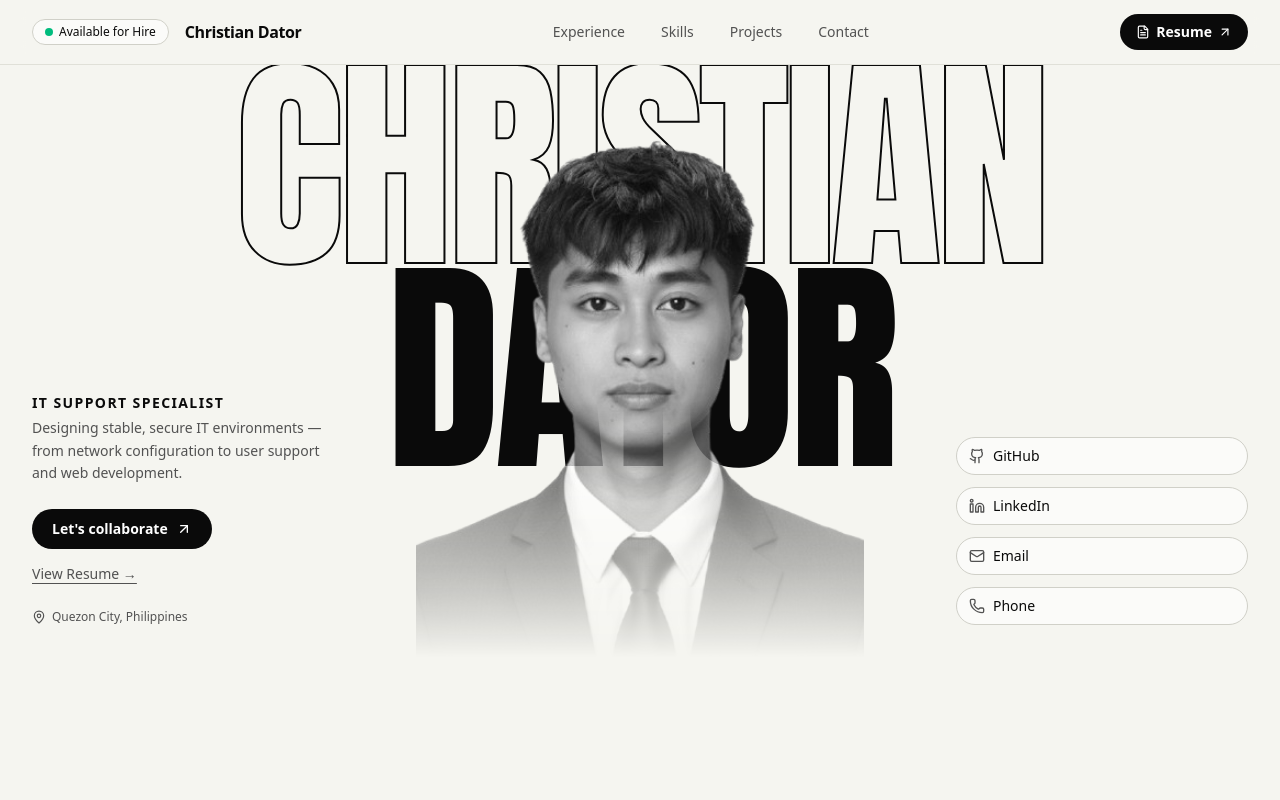
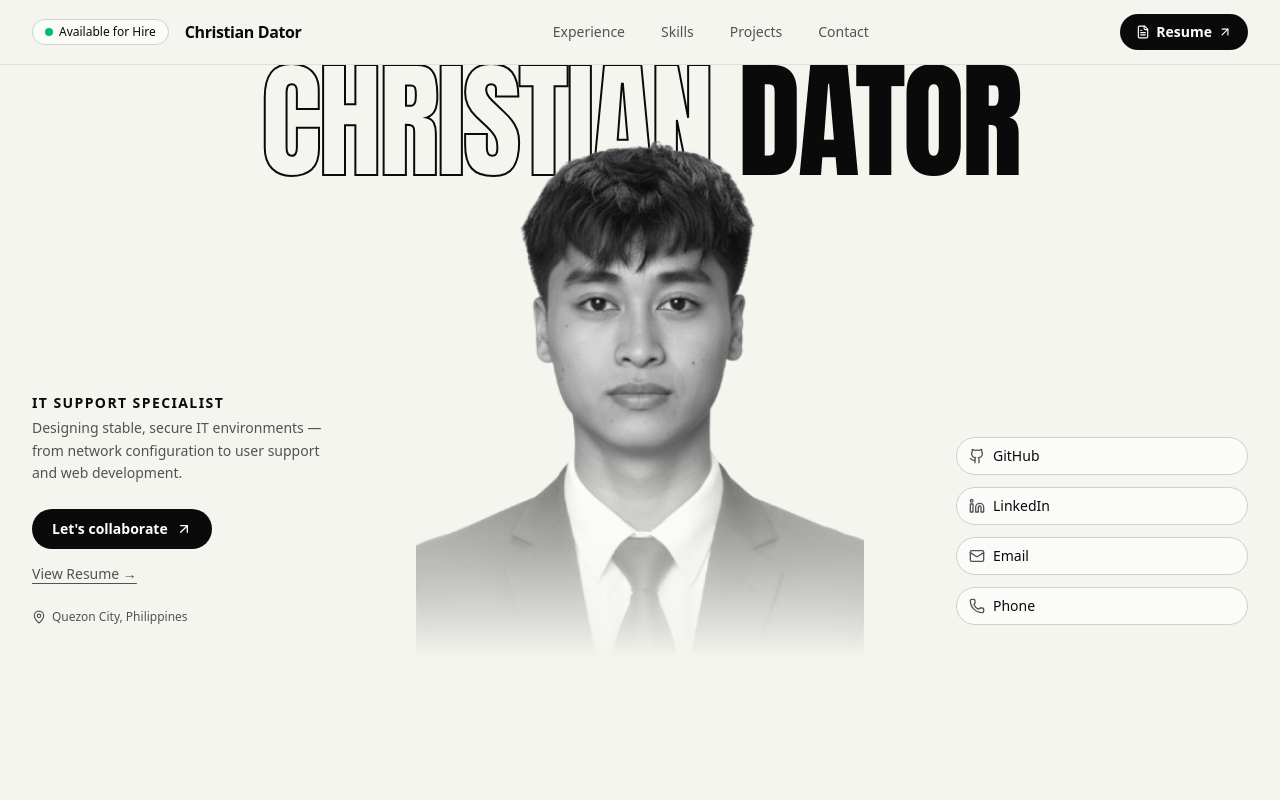
Before and after one commit to Matteoo10/My-Portfolio-Website, a React (Vite) app: page / in a window 1280 px wide. Shown: the top 800 px of the page. Built offline with nearby package versions, Linux system fonts and the light colour scheme.

Commit message:
Fix name to single line in hero

```diff
--- a/src/components/Hero.tsx
+++ b/src/components/Hero.tsx
@@ -26,22 +26,15 @@ export const Hero: React.FC<HeroProps> = ({ onOpenResume }) => {
 
       {/* ── Large Display Name Behind Everything ── */}
       <div
-        className="absolute inset-x-0 top-0 flex flex-col items-center justify-start pointer-events-none select-none overflow-hidden"
+        className="absolute inset-x-0 top-0 flex items-start justify-center pointer-events-none select-none overflow-hidden"
         aria-hidden="true"
       >
-        {/* First name — outline */}
         <span
-          className="font-display text-outline leading-none tracking-tight"
-          style={{ fontSize: 'clamp(5rem, 18vw, 16rem)', lineHeight: 0.88 }}
+          className="font-display leading-none tracking-tight whitespace-nowrap"
+          style={{ fontSize: 'clamp(3.5rem, 10vw, 10rem)', lineHeight: 0.88 }}
         >
-          CHRISTIAN
-        </span>
-        {/* Last name — filled */}
-        <span
-          className="font-display text-[#0a0a0a] leading-none tracking-tight"
-          style={{ fontSize: 'clamp(5rem, 18vw, 16rem)', lineHeight: 0.88 }}
-        >
-          DATOR
+          <span className="text-outline">CHRISTIAN </span>
+          <span className="text-[#0a0a0a]">DATOR</span>
         </span>
       </div>
 
```
